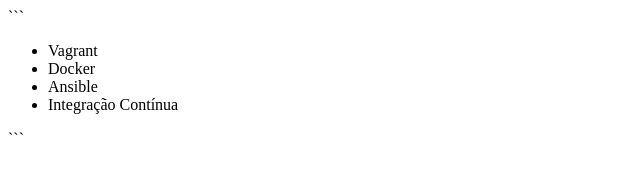
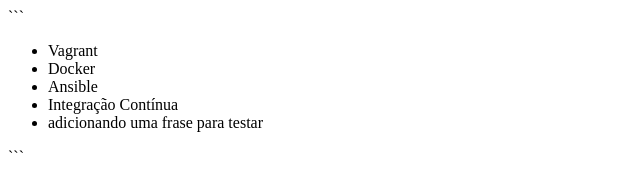
Before and after one commit to MiraByrao/Aula-Alura-Byron, a plain HTML site: page index.html in a window 1280 px wide. Shown: the whole page, without its empty margins (0-640 px from the left). Drawn offline with Linux system fonts and the light colour scheme.

Commit message:
adicionando frase na lista

```diff
--- a/index.html
+++ b/index.html
@@ -13,6 +13,7 @@
         <li>Docker</li>
         <li>Ansible</li>
         <li>Integração Contínua</li>
+        <li>adicionando uma frase para testar</li>
     </ul>
 </body>
 
```
Also changed, not shown: 1 other file.
